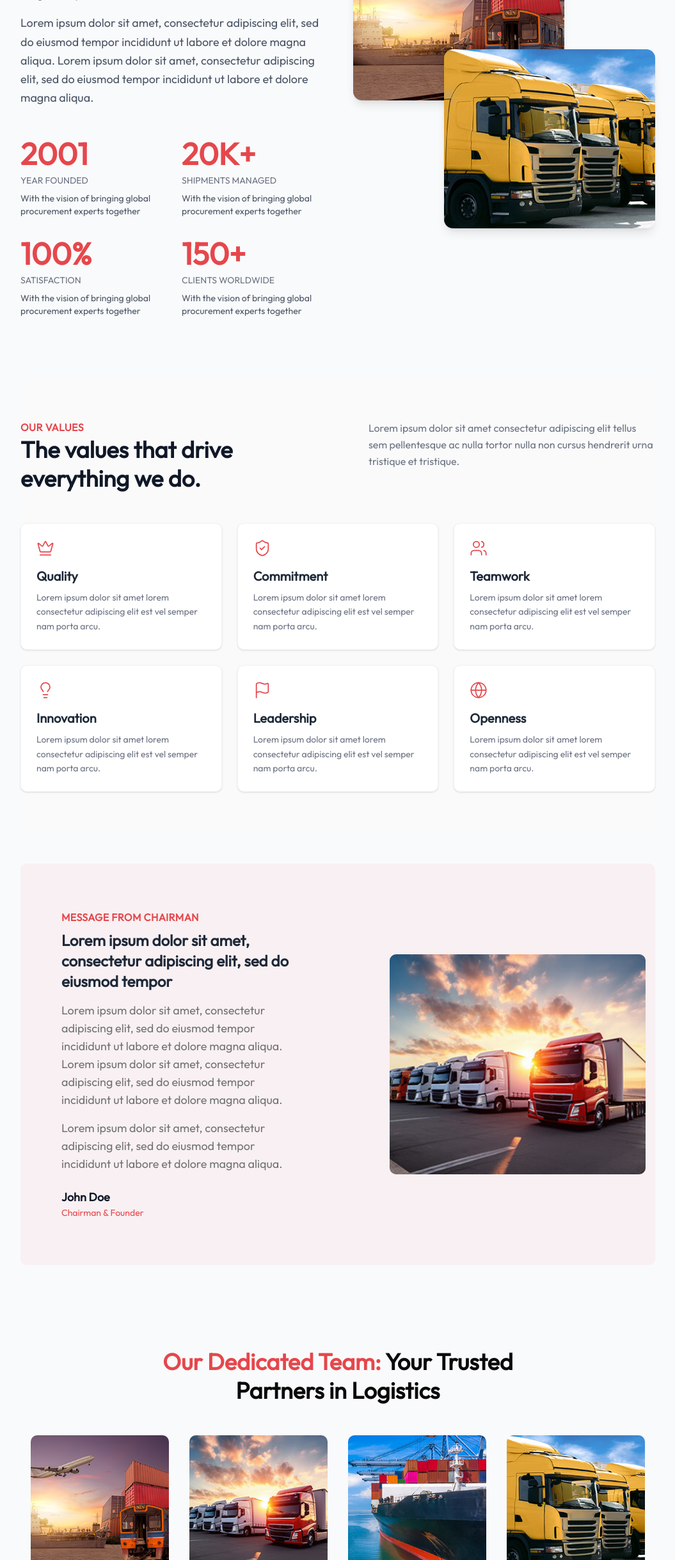
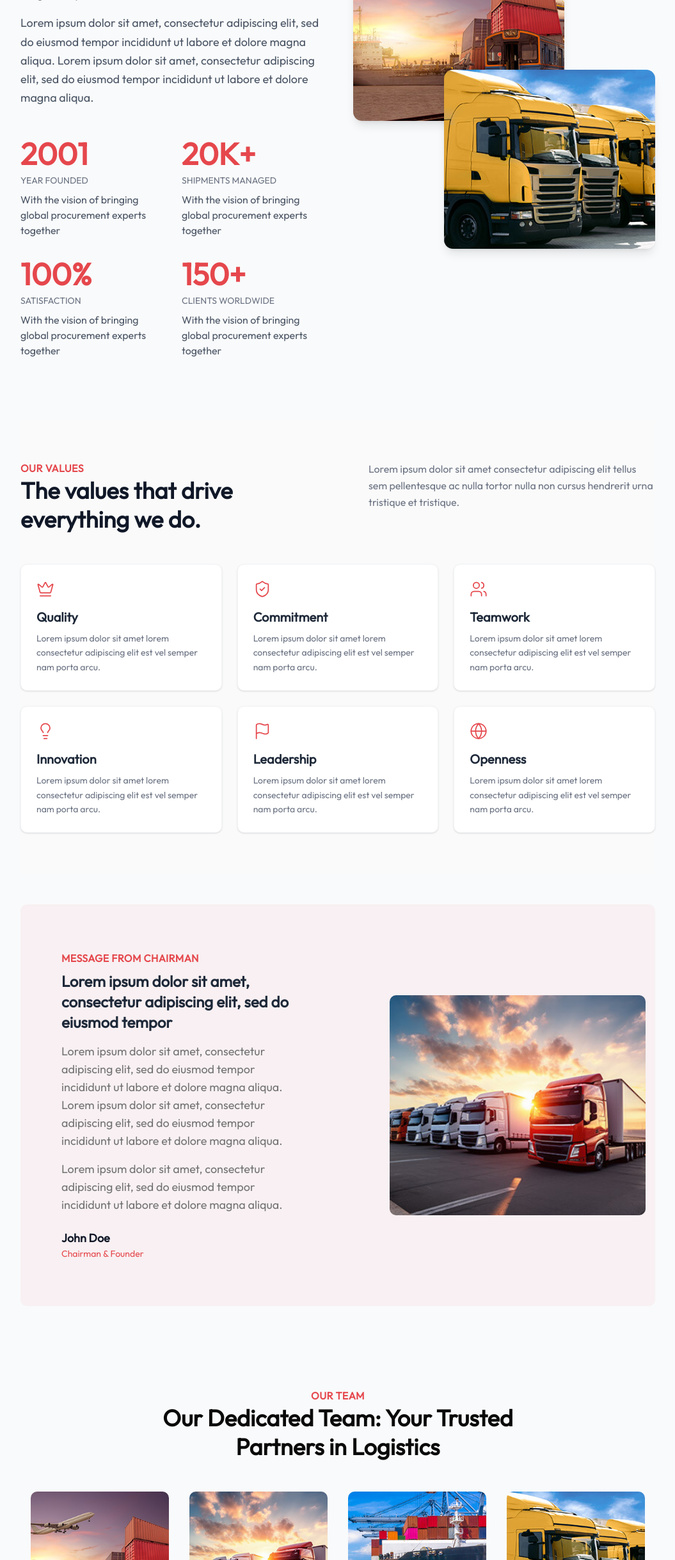
Before and after one commit to Avishekraut/bindabasni-logistics-website, a Next.js app: page /about in a window 1280 px wide. Shown: the part 787-3226 px from the top of the page at 64% size, without its empty margins (112-1167 px from the left). Built offline with nearby package versions, Linux system fonts and the light colour scheme.

Commit message:
style: update css and add heading in team section

```diff
--- a/app/about/components/team-section.tsx
+++ b/app/about/components/team-section.tsx
@@ -27,9 +27,11 @@ export default function TeamSection() {
   return (
     <section className="py-12 md:py-20">
       <div className="mx-auto px-4 text-center max-w-5xl">
+        <h2 className="text-base font-semibold tracking-wide uppercase text-primary">
+          Our Team
+        </h2>
         <h2 className="text-3xl md:text-4xl font-bold mb-4 leading-tight">
-          <span className="text-primary">Our Dedicated Team:</span> Your
-          Trusted
+          <span className="">Our Dedicated Team:</span> Your Trusted
           <br className="hidden sm:inline" /> Partners in Logistics
         </h2>
         <div className="grid grid-cols-1 sm:grid-cols-2 lg:grid-cols-4 gap-8 mt-12">
--- a/app/about/page.tsx
+++ b/app/about/page.tsx
@@ -46,7 +46,7 @@ const About = () => {
                   <div className="text-sm font-medium uppercase text-gray-500">
                     YEAR FOUNDED
                   </div>
-                  <p className="text-gray-600 text-xs md:text-sm">
+                  <p className="text-gray-600 text-xs md:text-base">
                     With the vision of bringing global procurement experts
                     together
                   </p>
@@ -58,7 +58,7 @@ const About = () => {
                   <div className="text-sm font-medium uppercase text-gray-500">
                     SHIPMENTS MANAGED
                   </div>
-                  <p className="text-gray-600 text-xs md:text-sm ">
+                  <p className="text-gray-600 text-xs md:text-base ">
                     With the vision of bringing global procurement experts
                     together
                   </p>
@@ -70,7 +70,7 @@ const About = () => {
                   <div className="text-sm font-medium uppercase text-gray-500">
                     SATISFACTION
                   </div>
-                  <p className="text-gray-600 text-xs md:text-sm">
+                  <p className="text-gray-600 text-xs md:text-base">
                     With the vision of bringing global procurement experts
                     together
                   </p>
@@ -82,7 +82,7 @@ const About = () => {
                   <div className="text-sm font-medium uppercase text-gray-500">
                     CLIENTS WORLDWIDE
                   </div>
-                  <p className="text-gray-600 text-xs md:text-sm">
+                  <p className="text-gray-600 text-xs md:text-base">
                     With the vision of bringing global procurement experts
                     together
                   </p>
```
